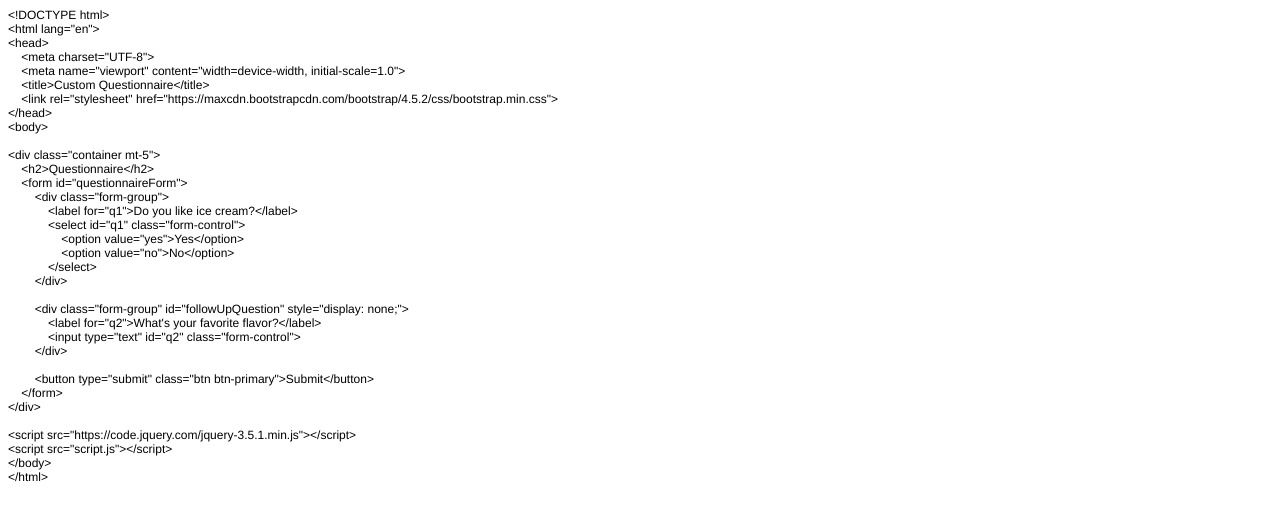
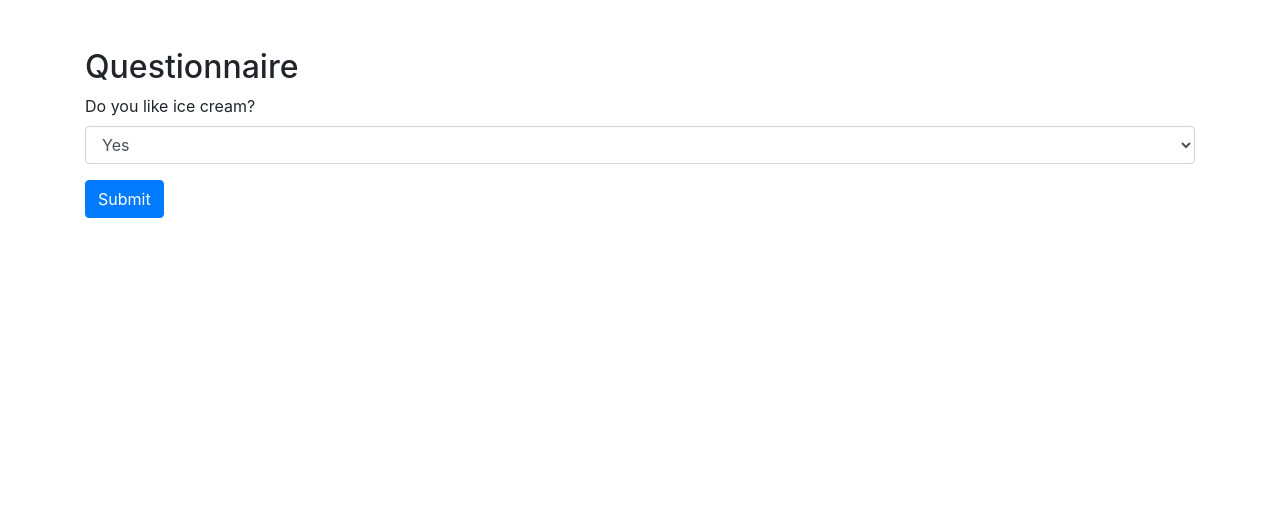
Before and after one commit to VicHHC/Houtbouwmonitor, a plain HTML site: page index.html in a window 1280 px wide. Drawn offline with nearby package versions, Linux system fonts and the light colour scheme.

Commit message:
Update index.html

```diff
--- a/index.html
+++ b/index.html
@@ -1,50 +1,33 @@
 <!DOCTYPE html>
-<html>
+<html lang="en">
 <head>
-  <meta http-equiv="Content-Type" content="text/html; charset=utf-8">
-  <meta http-equiv="Content-Style-Type" content="text/css">
-  <title></title>
-  <meta name="Generator" content="Cocoa HTML Writer">
-  <meta name="CocoaVersion" content="1561.61">
-  <style type="text/css">
-    p.p1 {margin: 0.0px 0.0px 0.0px 0.0px; font: 12.0px Helvetica}
-    p.p2 {margin: 0.0px 0.0px 0.0px 0.0px; font: 12.0px Helvetica; min-height: 14.0px}
-  </style>
+    <meta charset="UTF-8">
+    <meta name="viewport" content="width=device-width, initial-scale=1.0">
+    <title>Custom Questionnaire</title>
+    <link rel="stylesheet" href="https://maxcdn.bootstrapcdn.com/bootstrap/4.5.2/css/bootstrap.min.css">
 </head>
 <body>
-<p class="p1">&lt;!DOCTYPE html&gt;</p>
-<p class="p1">&lt;html lang="en"&gt;</p>
-<p class="p1">&lt;head&gt;</p>
-<p class="p1"><span class="Apple-converted-space">    </span>&lt;meta charset="UTF-8"&gt;</p>
-<p class="p1"><span class="Apple-converted-space">    </span>&lt;meta name="viewport" content="width=device-width, initial-scale=1.0"&gt;</p>
-<p class="p1"><span class="Apple-converted-space">    </span>&lt;title&gt;Custom Questionnaire&lt;/title&gt;</p>
-<p class="p1"><span class="Apple-converted-space">    </span>&lt;link rel="stylesheet" href="https://maxcdn.bootstrapcdn.com/bootstrap/4.5.2/css/bootstrap.min.css"&gt;</p>
-<p class="p1">&lt;/head&gt;</p>
-<p class="p1">&lt;body&gt;</p>
-<p class="p2"><br></p>
-<p class="p1">&lt;div class="container mt-5"&gt;</p>
-<p class="p1"><span class="Apple-converted-space">    </span>&lt;h2&gt;Questionnaire&lt;/h2&gt;</p>
-<p class="p1"><span class="Apple-converted-space">    </span>&lt;form id="questionnaireForm"&gt;</p>
-<p class="p1"><span class="Apple-converted-space">        </span>&lt;div class="form-group"&gt;</p>
-<p class="p1"><span class="Apple-converted-space">            </span>&lt;label for="q1"&gt;Do you like ice cream?&lt;/label&gt;</p>
-<p class="p1"><span class="Apple-converted-space">            </span>&lt;select id="q1" class="form-control"&gt;</p>
-<p class="p1"><span class="Apple-converted-space">                </span>&lt;option value="yes"&gt;Yes&lt;/option&gt;</p>
-<p class="p1"><span class="Apple-converted-space">                </span>&lt;option value="no"&gt;No&lt;/option&gt;</p>
-<p class="p1"><span class="Apple-converted-space">            </span>&lt;/select&gt;</p>
-<p class="p1"><span class="Apple-converted-space">        </span>&lt;/div&gt;</p>
-<p class="p2"><br></p>
-<p class="p1"><span class="Apple-converted-space">        </span>&lt;div class="form-group" id="followUpQuestion" style="display: none;"&gt;</p>
-<p class="p1"><span class="Apple-converted-space">            </span>&lt;label for="q2"&gt;What's your favorite flavor?&lt;/label&gt;</p>
-<p class="p1"><span class="Apple-converted-space">            </span>&lt;input type="text" id="q2" class="form-control"&gt;</p>
-<p class="p1"><span class="Apple-converted-space">        </span>&lt;/div&gt;</p>
-<p class="p2"><br></p>
-<p class="p1"><span class="Apple-converted-space">        </span>&lt;button type="submit" class="btn btn-primary"&gt;Submit&lt;/button&gt;</p>
-<p class="p1"><span class="Apple-converted-space">    </span>&lt;/form&gt;</p>
-<p class="p1">&lt;/div&gt;</p>
-<p class="p2"><br></p>
-<p class="p1">&lt;script src="https://code.jquery.com/jquery-3.5.1.min.js"&gt;&lt;/script&gt;</p>
-<p class="p1">&lt;script src="script.js"&gt;&lt;/script&gt;</p>
-<p class="p1">&lt;/body&gt;</p>
-<p class="p1">&lt;/html&gt;</p>
+<div class="container mt-5">
+    <h2>Questionnaire</h2>
+    <form id="questionnaireForm">
+        <div class="form-group">
+            <label for="q1">Do you like ice cream?</label>
+            <select id="q1" class="form-control">
+                <option value="yes">Yes</option>
+                <option value="no">No</option>
+            </select>
+        </div>
+
+        <div class="form-group" id="followUpQuestion" style="display: none;">
+            <label for="q2">What's your favorite flavor?</label>
+            <input type="text" id="q2" class="form-control">
+        </div>
+
+        <button type="submit" class="btn btn-primary">Submit</button>
+    </form>
+</div>
+
+<script src="https://code.jquery.com/jquery-3.5.1.min.js"></script>
+<script src="script.js"></script>
 </body>
 </html>
```
